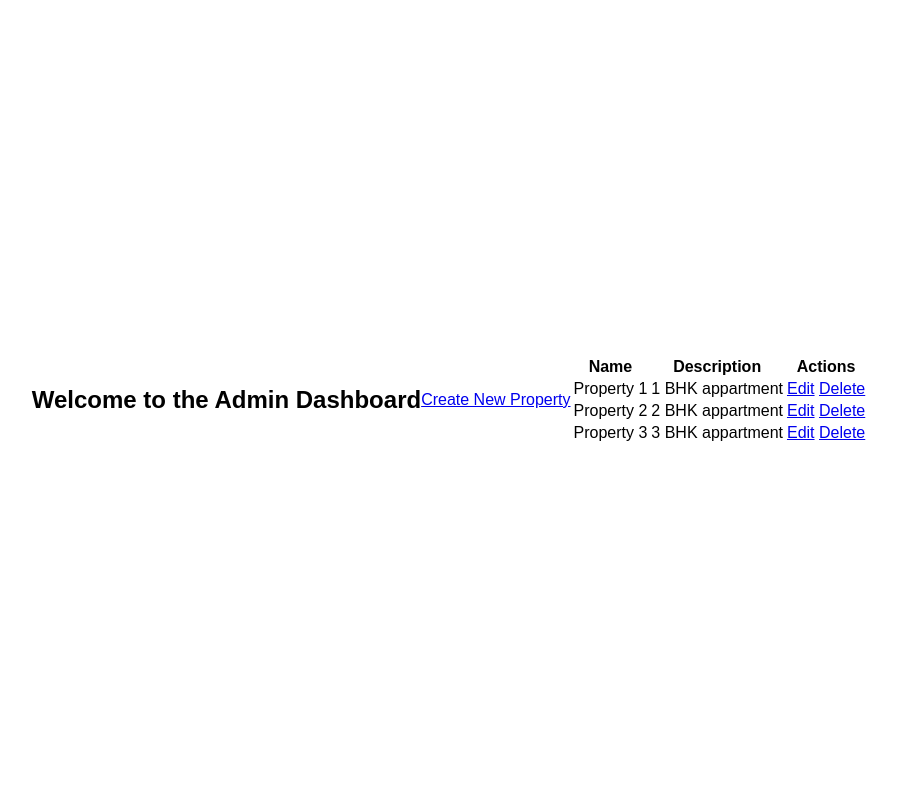
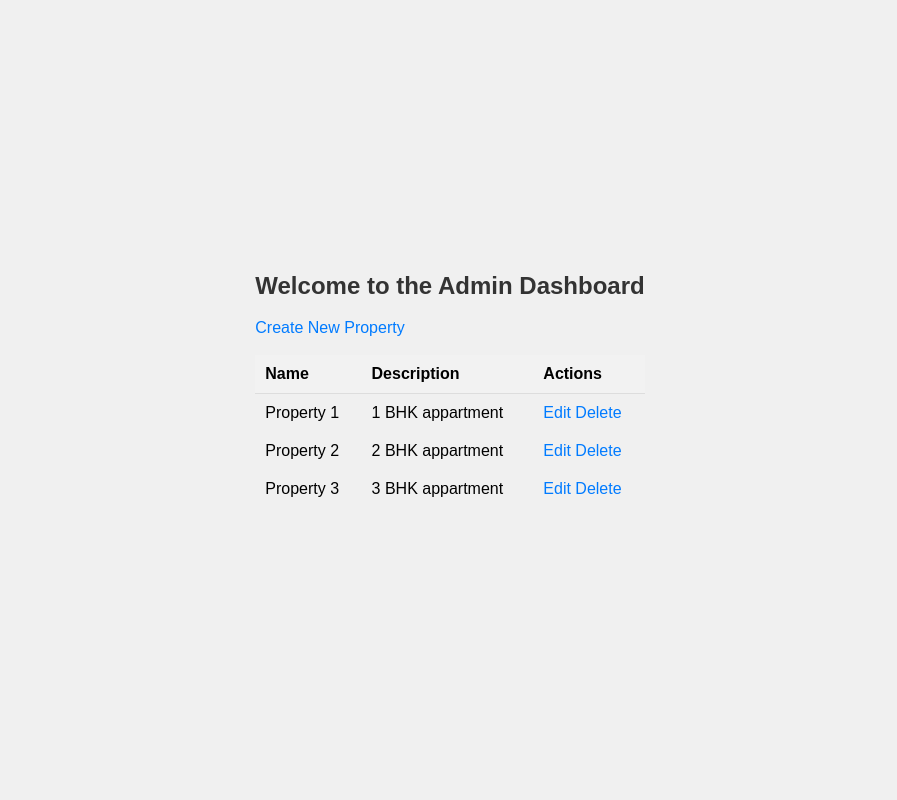
Before and after one commit to allenanto/B9IS123_2324_TMD2, a Flask app: page /admin/dashboard in a window 1280 px wide. Shown: the whole page, without its empty margins (190-1087 px from the left). Run offline with Flask 3, Linux system fonts and the light colour scheme.

Commit message:
Alligned the divs perfectly

```diff
--- a/static/styles.css
+++ b/static/styles.css
@@ -185,3 +185,96 @@ button {
 button:hover {
     background-color: #0056b3; /* Button hover background color */
 }
+
+/* dashboard_admin.css */
+
+/* Body styles */
+body {
+    font-family: Arial, sans-serif;
+    margin: 0;
+    padding: 0;
+    background-color: #f0f0f0;
+}
+
+/* Container styles */
+.container {
+    max-width: 800px;
+    margin: 20px auto;
+    padding: 20px;
+    background-color: #fff;
+    border-radius: 8px;
+    box-shadow: 0 0 10px rgba(0, 0, 0, 0.1);
+}
+
+/* Heading styles */
+h2 {
+    margin-top: 0;
+    color: #333;
+}
+
+/* Table styles */
+table {
+    width: 100%;
+    border-collapse: collapse;
+    margin-bottom: 20px;
+}
+
+table th, table td {
+    padding: 10px;
+    text-align: left;
+}
+
+table th {
+    background-color: #f2f2f2;
+    border-bottom: 1px solid #ddd;
+}
+
+/* Link styles */
+a {
+    color: #007bff;
+    text-decoration: none;
+}
+
+a:hover {
+    text-decoration: underline;
+}
+
+/* Success message styles */
+.flash-success {
+    color: #28a745;
+}
+
+/* Form styles */
+form {
+    margin-bottom: 20px;
+}
+
+form label {
+    display: block;
+    margin-bottom: 5px;
+    font-weight: bold;
+}
+
+form input[type="text"],
+form input[type="number"],
+form textarea,
+form select {
+    width: 100%;
+    padding: 10px;
+    margin-bottom: 10px;
+    border: 1px solid #ccc;
+    border-radius: 4px;
+}
+
+form input[type="submit"] {
+    background-color: #007bff;
+    color: #fff;
+    border: none;
+    border-radius: 4px;
+    padding: 10px 20px;
+    cursor: pointer;
+}
+
+form input[type="submit"]:hover {
+    background-color: #0056b3;
+}
--- a/templates/add_property.html
+++ b/templates/add_property.html
@@ -8,6 +8,7 @@
 
 </head>
 <body>
+    <div>
     <h1>Add Property</h1>
     <form action="{{ url_for('add_property') }}" method="post">
         <label for="name">Name:</label><br>
@@ -20,5 +21,6 @@
         <input type="number" id="price" name="price" step="0.01" required><br>
         <button type="submit">Add Property</button>
     </form>
+</div>
 </body>
 </html>
--- a/templates/create_property.html
+++ b/templates/create_property.html
@@ -8,6 +8,7 @@
 
 </head>
 <body>
+    <div>
     <h2>Create Property</h2>
     <form action="{{ url_for('create_property') }}" method="post">
         <label for="name">Name:</label><br>
@@ -25,5 +26,6 @@
         </select><br>
         <input type="submit" value="Create">
     </form>
+</div>
 </body>
 </html>
--- a/templates/dashboard_admin.html
+++ b/templates/dashboard_admin.html
@@ -8,7 +8,7 @@
 
 </head>
 <body>
-    <h2>Welcome to the Admin Dashboard</h2>
+    <div><h2>Welcome to the Admin Dashboard</h2>
     <a href="{{ url_for('create_property') }}">Create New Property</a>
     <br><br>
     <table>
@@ -28,5 +28,6 @@
         </tr>
         {% endfor %}
     </table>
+    </div>
 </body>
 </html>
--- a/templates/login.html
+++ b/templates/login.html
@@ -8,6 +8,7 @@
 </head>
 
 <body>
+    <div>
     <h1 class="log">Login</h1>
     <form action="{{ url_for('login') }}" method="post">
         <label for="username">Username:</label>
@@ -17,5 +18,6 @@
         <input type="submit" value="Login">
     </form>
     <p>Don't have an account? <a href="{{ url_for('register') }}">Register</a></p>
+    </div>
 </body>
 </html>
--- a/templates/login_admin.html
+++ b/templates/login_admin.html
@@ -8,6 +8,7 @@
 
 </head>
 <body>
+    <div>
     <h2>Admin Login</h2>
     <form action="{{ url_for('admin_login') }}" method="post">
         <label for="username">Username:</label>
@@ -16,5 +17,6 @@
         <input type="password" id="password" name="password" required><br>
         <input type="submit" value="Login">
     </form>
+</div>
 </body>
 </html>
--- a/templates/register.html
+++ b/templates/register.html
@@ -8,6 +8,7 @@
 
 </head>
 <body>
+    <div>
     <h1 class="log">Registration</h1>
     {% with messages = get_flashed_messages() %}
         {% if messages %}
@@ -27,6 +28,6 @@
         <input type="email" id="email" name="email"><br>
         <input type="submit" value="Register">
     </form>
-
+</div>
 </body>
 </html>
--- a/templates/register_admin.html
+++ b/templates/register_admin.html
@@ -8,6 +8,7 @@
 
 </head>
 <body>
+    <div>
     <h2>Admin Registration</h2>
     <form action="{{ url_for('register_admin') }}" method="post">
         <label for="username">Username:</label>
@@ -16,5 +17,6 @@
         <input type="password" id="password" name="password" required><br>
         <input type="submit" value="Register">
     </form>
+</div>
 </body>
 </html>
--- a/templates/update_property.html
+++ b/templates/update_property.html
@@ -8,6 +8,7 @@
 
 </head>
 <body>
+    <div>
     <h2>Update Property</h2>
     <form action="{{ url_for('update_property', property_id=property.id) }}" method="post">
         <label for="name">Name:</label><br>
@@ -25,5 +26,6 @@
         </select><br>
         <input type="submit" value="Update">
     </form>
+</div>
 </body>
 </html>
```
Also changed, not shown: instance/site.db.
